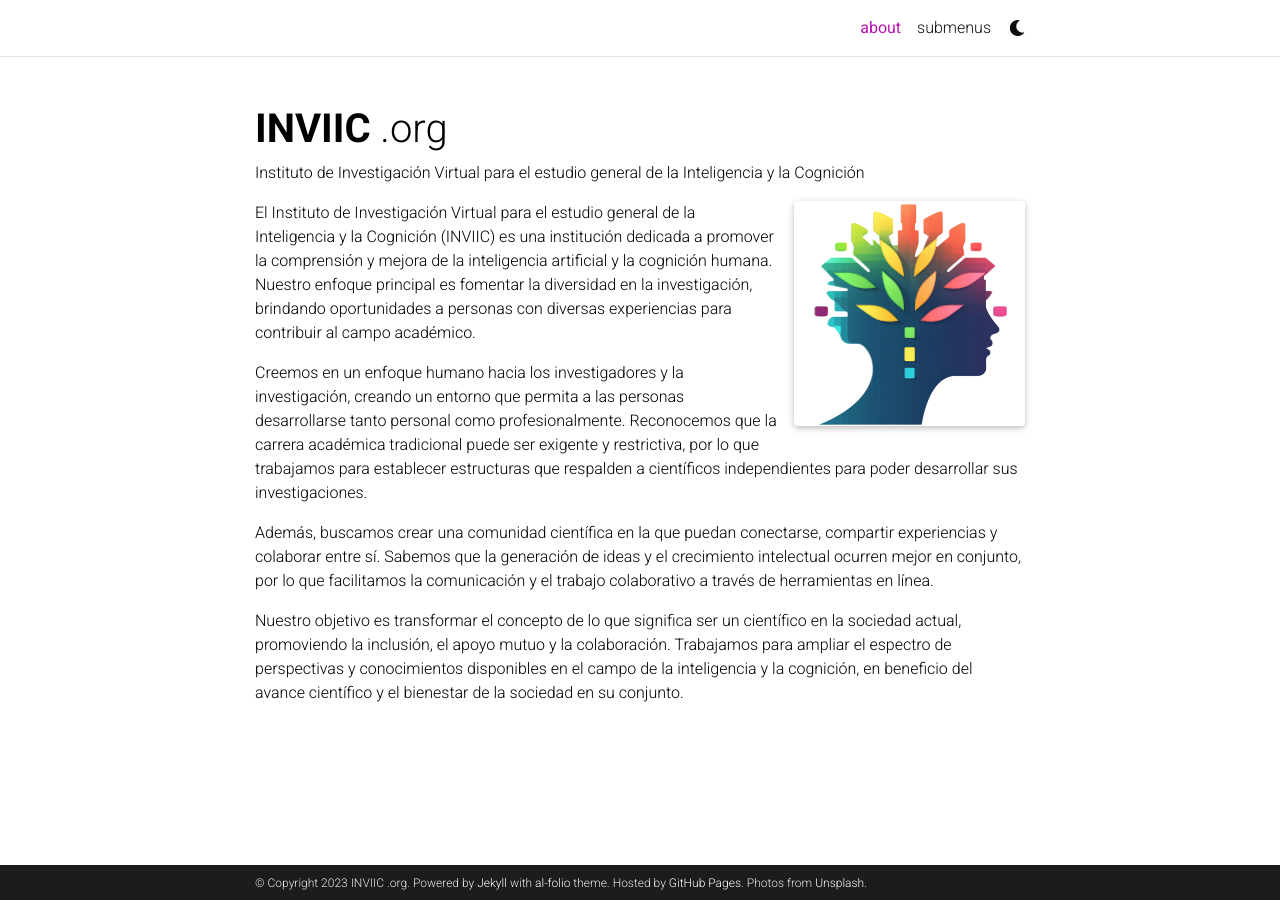
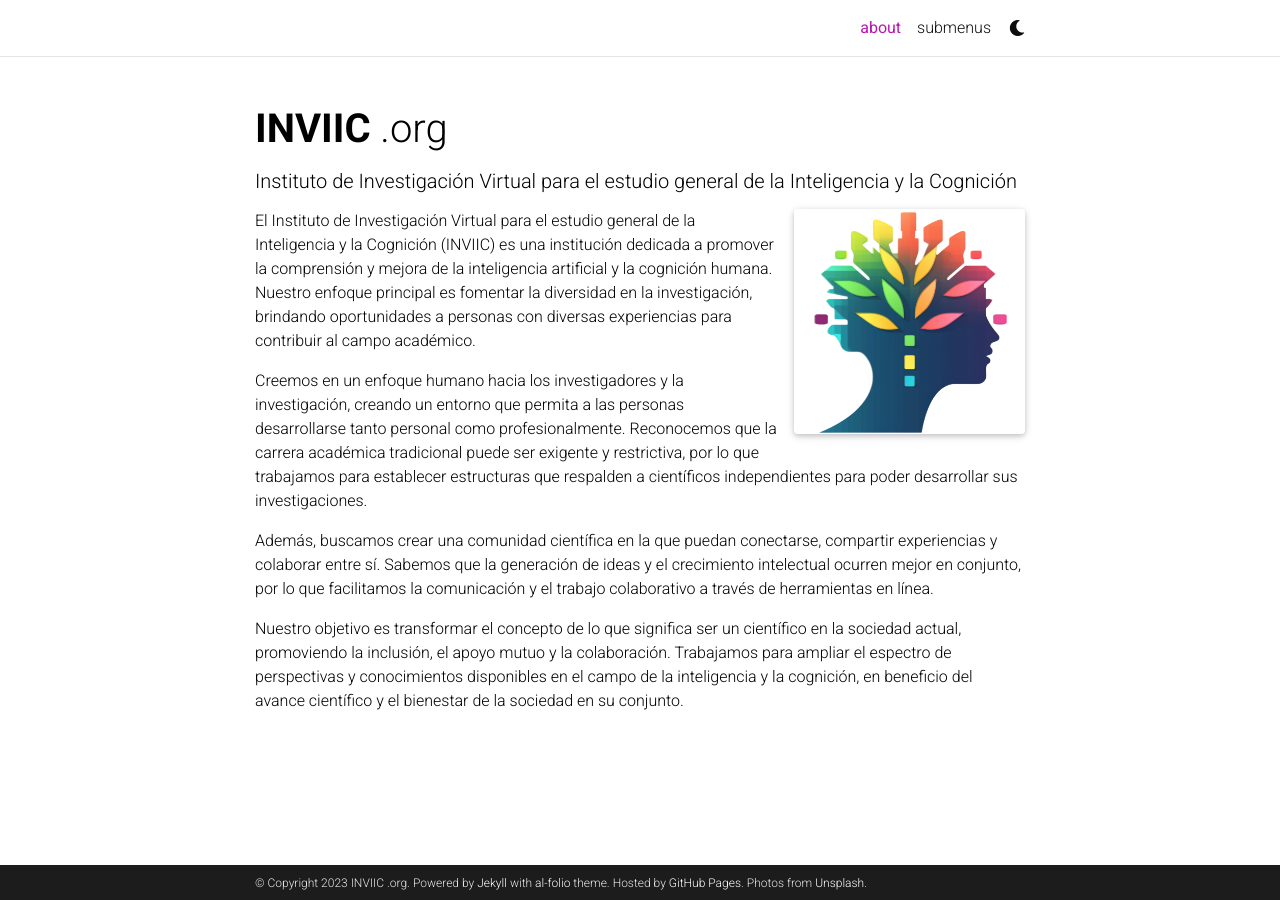
Before and after one commit to INVIIC/inviic.github.io, a Jekyll site: the page built from _pages/about.md, in a window 1280 px wide. Built offline with Jekyll 4.4.1, drawn with Linux system fonts in a browser that asks for light colours; full-size pictures stand in for the smaller copies a plugin makes; comment, search, counter and statistics services are not loaded; a style sheet for code colours, icons or effects is not loaded.

Commit message:
Initial commit

```diff
--- a/_config.yml
+++ b/_config.yml
@@ -8,7 +8,7 @@ middle_name:
 last_name: .org
 email:
 description: > # the ">" symbol means to ignore newlines until "footer_text:"
-  Instituto de Investigación Virtual para el estudio general de la Inteligencia y la Cognición
+  Instituto de investigación virtual para el estudio general de la Inteligencia y la Cognición
 footer_text: >
   Powered by <a href="https://jekyllrb.com/" target="_blank">Jekyll</a> with <a href="https://github.com/alshedivat/al-folio">al-folio</a> theme.
   Hosted by <a href="https://pages.github.com/" target="_blank">GitHub Pages</a>.
--- a/_pages/about.md
+++ b/_pages/about.md
@@ -2,7 +2,7 @@
 layout: about
 title: about
 permalink: /
-subtitle: Instituto de Investigación Virtual para el estudio general de la Inteligencia y la Cognición
+subtitle: <h5>Instituto de Investigación Virtual para el estudio general de la Inteligencia y la Cognición<h5>
 
 profile:
   align: right
```
